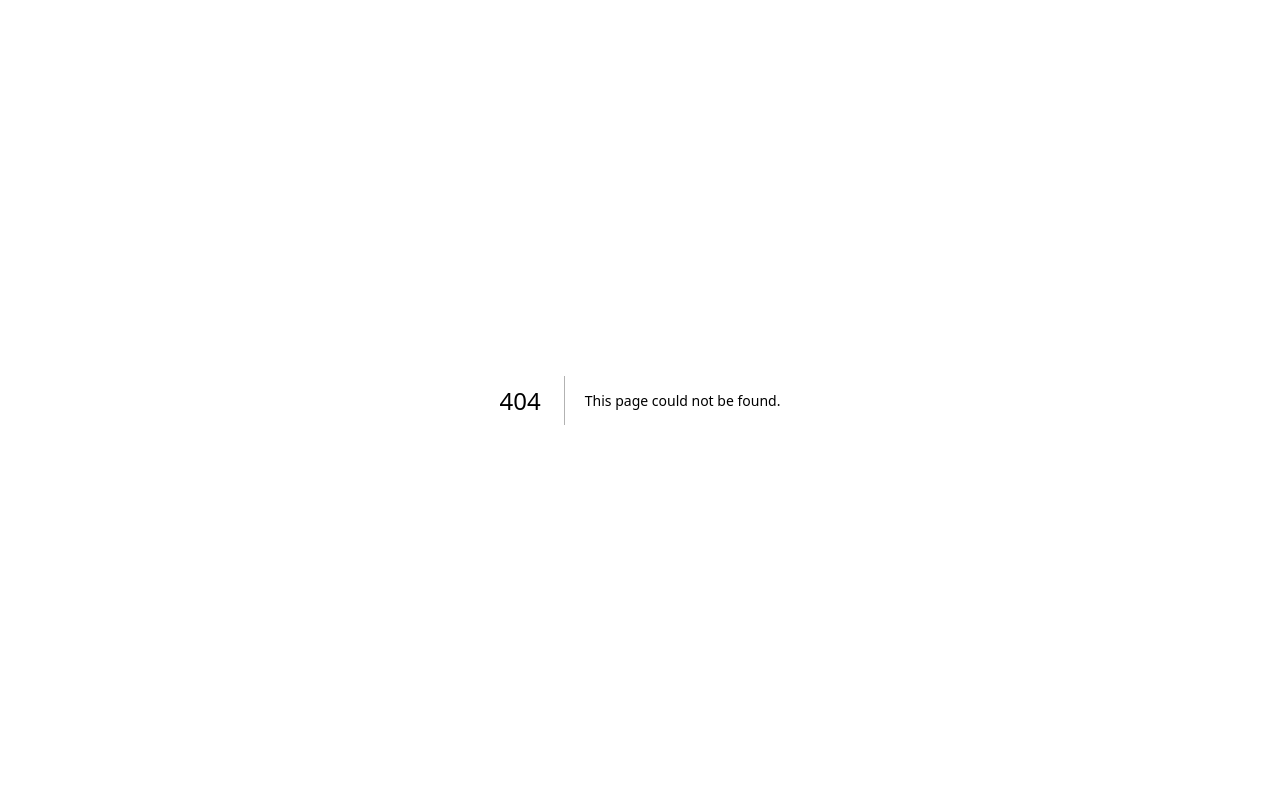
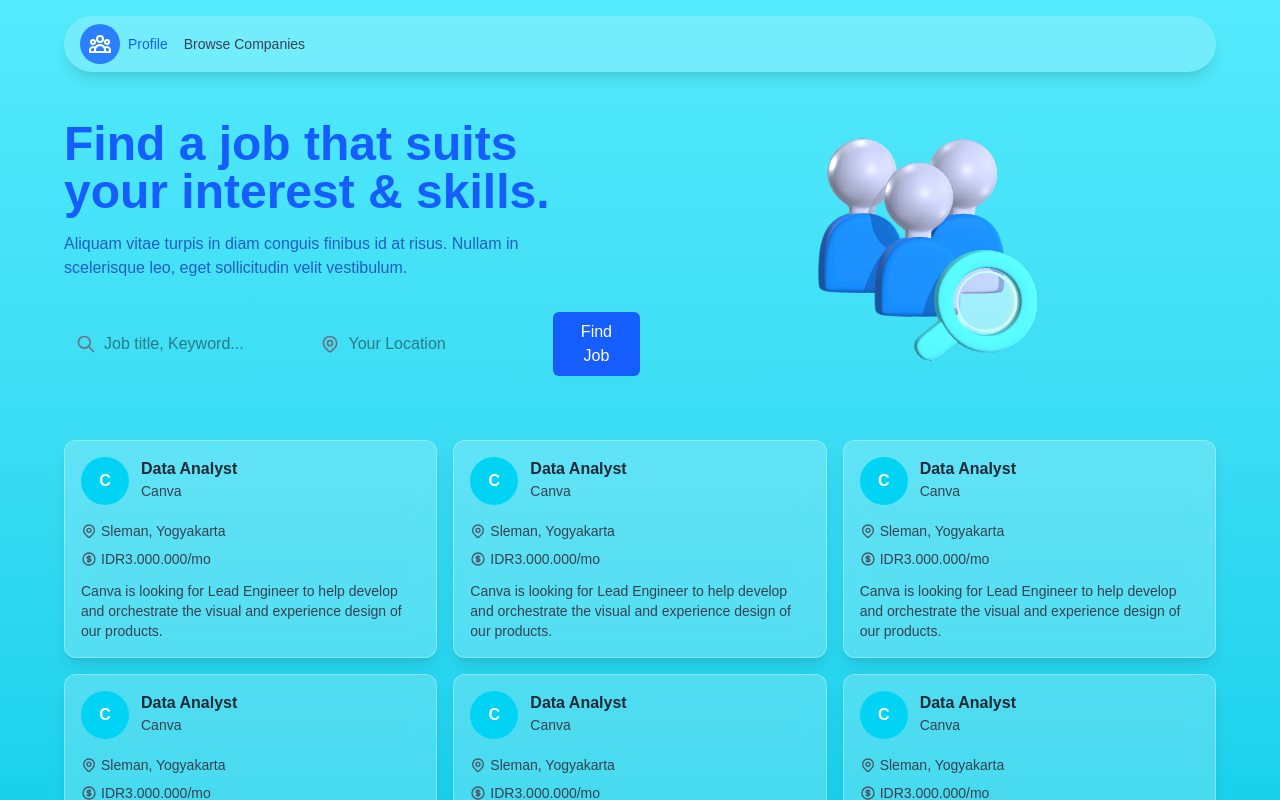
Before and after one commit to ramasul/GetaJob, a Next.js app in the folder frontend/: page /applicant in a window 1280 px wide. Before the commit this address had no page. Shown: the top 800 px of the page. Built offline with nearby package versions, Linux system fonts and the light colour scheme.

Commit message:
feat: setup applicant home page

```diff
--- /dev/null
+++ b/frontend/src/app/(pages)/applicant/page.js
@@ -0,0 +1,146 @@
+"use client"
+
+import Image from "next/image";
+import { useState } from "react";
+
+export default function JobSearch() {
+  // Sample job data
+  const jobs = Array(15).fill().map((_, i) => ({
+    id: i + 1,
+    title: "Data Analyst",
+    company: "Canva",
+    location: "Sleman, Yogyakarta",
+    salary: "IDR3.000.000/mo",
+    description: "Canva is looking for Lead Engineer to help develop and orchestrate the visual and experience design of our products."
+  }));
+
+  return (
+    <div className="min-h-screen w-full bg-gradient-to-b from-cyan-300 to-cyan-500">
+      {/* Header/Navigation */}
+      <div className="px-6 py-4">
+        <div className="w-full max-w-6xl mx-auto bg-white/20 backdrop-blur-md rounded-full shadow-lg py-2 px-4">
+          <div className="flex items-center">
+            <div className="flex items-center mr-6">
+              <div className="bg-blue-500 rounded-full p-2 mr-2">
+                <svg xmlns="http://www.w3.org/2000/svg" className="h-6 w-6 text-white" fill="none" viewBox="0 0 24 24" stroke="currentColor">
+                  <path strokeLinecap="round" strokeLinejoin="round" strokeWidth={2} d="M17 20h5v-2a3 3 0 00-5.356-1.857M17 20H7m10 0v-2c0-.656-.126-1.283-.356-1.857M7 20H2v-2a3 3 0 015.356-1.857M7 20v-2c0-.656.126-1.283.356-1.857m0 0a5.002 5.002 0 019.288 0M15 7a3 3 0 11-6 0 3 3 0 016 0zm6 3a2 2 0 11-4 0 2 2 0 014 0zM7 10a2 2 0 11-4 0 2 2 0 014 0z" />
+                </svg>
+              </div>
+              <nav className="text-sm font-medium">
+                <a href="#" className="text-blue-600 mr-4">Profile</a>
+                <a href="#" className="text-gray-700">Browse Companies</a>
+              </nav>
+            </div>
+          </div>
+        </div>
+      </div>
+
+      {/* Hero Section */}
+      <div className="px-6 py-8">
+        <div className="w-full max-w-6xl mx-auto flex flex-col md:flex-row items-center">
+          <div className="md:w-1/2 mb-8 md:mb-0">
+            <h1 className="text-3xl md:text-4xl lg:text-5xl font-bold text-blue-600 mb-4">
+              Find a job that suits<br />your interest & skills.
+            </h1>
+            <p className="text-blue-800 opacity-80 mb-8 max-w-lg">
+              Aliquam vitae turpis in diam conguis finibus id at risus. Nullam in scelerisque leo, eget sollicitudin velit vestibulum.
+            </p>
+
+            {/* Search Form */}
+            <div className="flex flex-col sm:flex-row gap-2 sm:items-center">
+              <div className="relative flex-grow">
+                <div className="absolute inset-y-0 left-0 pl-3 flex items-center pointer-events-none">
+                  <svg xmlns="http://www.w3.org/2000/svg" className="h-5 w-5 text-gray-500" fill="none" viewBox="0 0 24 24" stroke="currentColor">
+                    <path strokeLinecap="round" strokeLinejoin="round" strokeWidth={2} d="M21 21l-6-6m2-5a7 7 0 11-14 0 7 7 0 0114 0z" />
+                  </svg>
+                </div>
+                <input
+                  type="text"
+                  placeholder="Job title, Keyword..."
+                  className="w-full pl-10 pr-4 py-2 rounded-md focus:outline-none focus:ring-2 focus:ring-blue-500"
+                />
+              </div>
+
+              <div className="relative flex-grow">
+                <div className="absolute inset-y-0 left-0 pl-3 flex items-center pointer-events-none">
+                  <svg xmlns="http://www.w3.org/2000/svg" className="h-5 w-5 text-gray-500" fill="none" viewBox="0 0 24 24" stroke="currentColor">
+                    <path strokeLinecap="round" strokeLinejoin="round" strokeWidth={2} d="M17.657 16.657L13.414 20.9a1.998 1.998 0 01-2.827 0l-4.244-4.243a8 8 0 1111.314 0z" />
+                    <path strokeLinecap="round" strokeLinejoin="round" strokeWidth={2} d="M15 11a3 3 0 11-6 0 3 3 0 016 0z" />
+                  </svg>
+                </div>
+                <input
+                  type="text"
+                  placeholder="Your Location"
+                  className="w-full pl-10 pr-4 py-2 rounded-md focus:outline-none focus:ring-2 focus:ring-blue-500"
+                />
+              </div>
+
+              <button className="bg-blue-600 hover:bg-blue-700 text-white py-2 px-4 rounded-md transition-colors duration-200">
+                Find Job
+              </button>
+            </div>
+          </div>
+
+          <div className="md:w-1/2 flex justify-center">
+            <div className="relative w-64 h-64">
+              <div className="absolute top-0 left-0 w-full h-full flex justify-center">
+                <div className="relative">
+
+                  <div className="relative">
+                    <Image
+                      src="/image/3DHero.png"
+                      alt="Job Search"
+                      width={250}
+                      height={250}
+                      className="relative z-10"
+                      priority
+                    />
+                  </div>
+                </div>
+              </div>
+            </div>
+          </div>
+        </div>
+      </div>
+
+      {/* Job Listings */}
+      <div className="px-6 py-8">
+        <div className="w-full max-w-6xl mx-auto">
+          <div className="grid grid-cols-1 sm:grid-cols-2 lg:grid-cols-3 gap-4">
+            {jobs.map(job => (
+              <div key={job.id} className="bg-white/20 backdrop-blur-md rounded-xl shadow-lg overflow-hidden border border-white/30 p-4 hover:shadow-xl transition-shadow duration-200">
+                <div className="flex items-start mb-4">
+                  <div className="w-12 h-12 rounded-full bg-cyan-400 flex-shrink-0 flex items-center justify-center mr-3">
+                    <span className="text-white font-bold">C</span>
+                  </div>
+                  <div>
+                    <h3 className="font-bold text-gray-800">{job.title}</h3>
+                    <p className="text-gray-700 text-sm">{job.company}</p>
+                  </div>
+                </div>
+
+                <div className="space-y-2 mb-3">
+                  <div className="flex items-center text-sm">
+                    <svg xmlns="http://www.w3.org/2000/svg" className="h-4 w-4 text-gray-600 mr-1" fill="none" viewBox="0 0 24 24" stroke="currentColor">
+                      <path strokeLinecap="round" strokeLinejoin="round" strokeWidth={2} d="M17.657 16.657L13.414 20.9a1.998 1.998 0 01-2.827 0l-4.244-4.243a8 8 0 1111.314 0z" />
+                      <path strokeLinecap="round" strokeLinejoin="round" strokeWidth={2} d="M15 11a3 3 0 11-6 0 3 3 0 016 0z" />
+                    </svg>
+                    <span className="text-gray-700">{job.location}</span>
+                  </div>
+                  <div className="flex items-center text-sm">
+                    <svg xmlns="http://www.w3.org/2000/svg" className="h-4 w-4 text-gray-600 mr-1" fill="none" viewBox="0 0 24 24" stroke="currentColor">
+                      <path strokeLinecap="round" strokeLinejoin="round" strokeWidth={2} d="M12 8c-1.657 0-3 .895-3 2s1.343 2 3 2 3 .895 3 2-1.343 2-3 2m0-8c1.11 0 2.08.402 2.599 1M12 8V7m0 1v8m0 0v1m0-1c-1.11 0-2.08-.402-2.599-1M21 12a9 9 0 11-18 0 9 9 0 0118 0z" />
+                    </svg>
+                    <span className="text-gray-700">{job.salary}</span>
+                  </div>
+                </div>
+
+                <p className="text-sm text-gray-700 line-clamp-3">{job.description}</p>
+              </div>
+            ))}
+          </div>
+        </div>
+      </div>
+    </div>
+  );
+}
```
